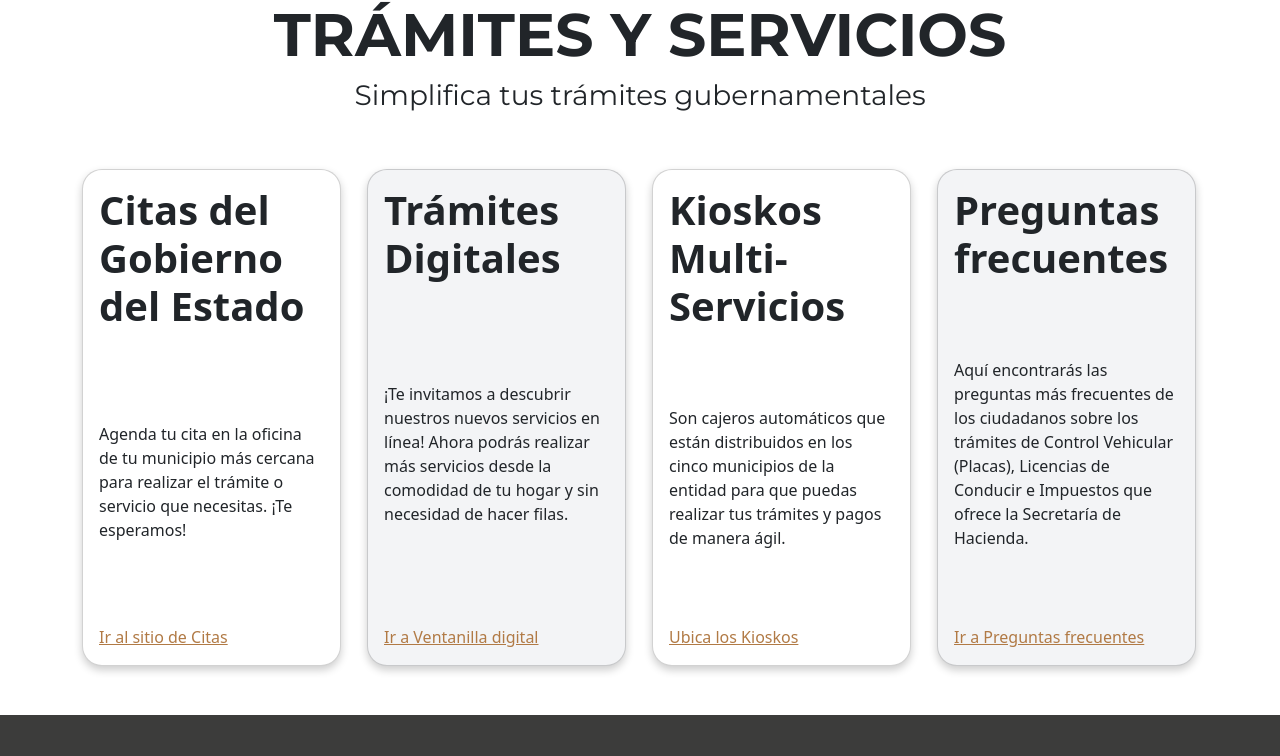
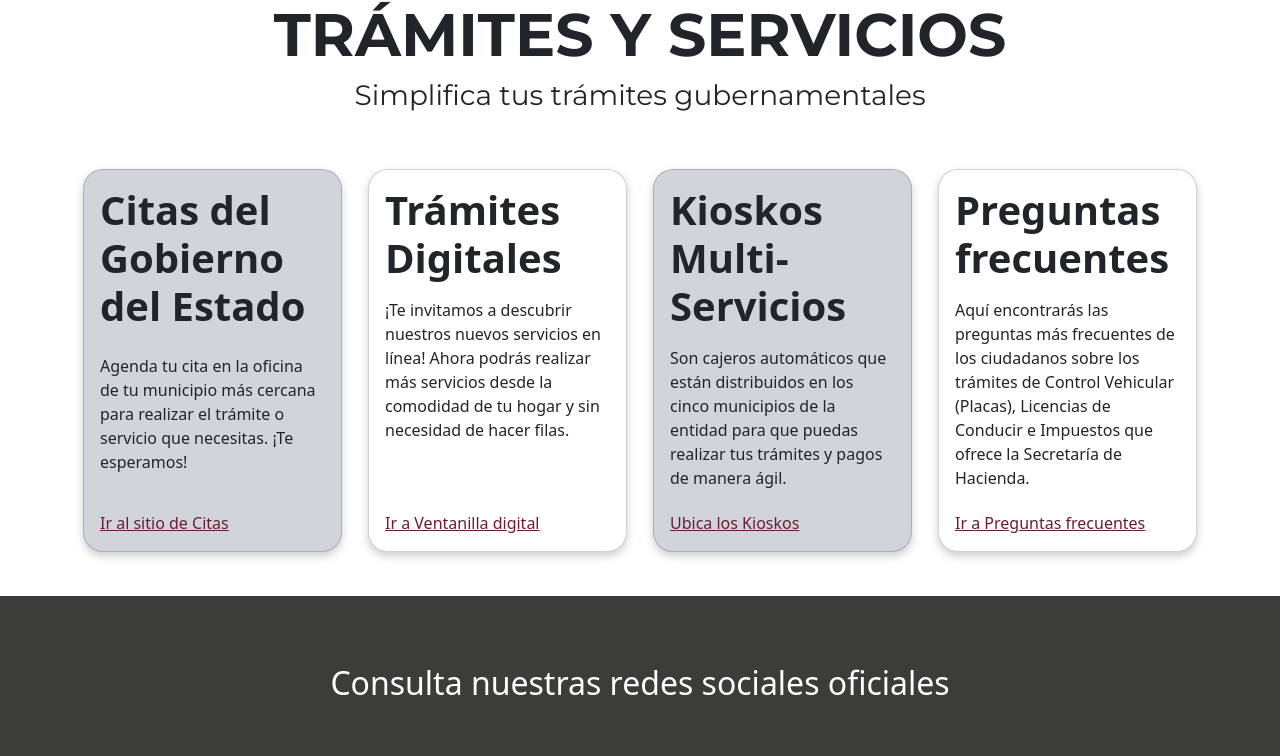
Before and after one commit to Leo-Contreras/pagina-muac, a React (Create React App) app: page / in a window 1280 px wide. Shown: the part 1975-2731 px from the top of the page. Built offline with nearby package versions, Linux system fonts and the light colour scheme.

Commit message:
3ra version (Responsividad agregada)

```diff
--- a/public/index.html
+++ b/public/index.html
@@ -5,7 +5,6 @@
     <meta charset="utf-8" />
     <link rel="icon" href="%PUBLIC_URL%/favicon.ico" />
     <meta name="viewport" content="width=device-width, initial-scale=1, shrink-to-fit=no">
-
     <meta name="theme-color" content="#000000" />
     <meta
       name="description"
--- a/src/App.css
+++ b/src/App.css
@@ -7,9 +7,6 @@
   max-width: 120%;
   max-height: 400px;
 }
-
-/* Estilos existentes */
-/* ... */
 
 .share-button {
   background: #B17A45 !important;
@@ -24,11 +21,7 @@
   font-weight: 800;
   font-size: 36px;
   line-height: 44px;
-  /* identical to box height, or 122% */
-
   letter-spacing: -0.01em;
-
-  /* Red */
 
   color: #6A1C32;
 }
@@ -41,7 +34,6 @@
   line-height: 84px;
   letter-spacing: -0.02em;
 
-  /* Red */
 
   color: #6A1C32;
 
@@ -50,9 +42,6 @@
 .row {
   margin-bottom: 20px;
 }
-
-/* Estilos existentes */
-/* ... */
 
 .contact-header {
   font-family: 'Montserrat', sans-serif;
@@ -77,7 +66,6 @@
   font-size: 16px;
   line-height: 43px;
   text-align: justify;
-  /* or 269% */
 
 
   color: #3C3C3B;
@@ -97,9 +85,6 @@
   box-shadow: 0 8px 16px 0 rgba(0, 0, 0, 0.2);
 }
 
-/* Estilos existentes */
-/* ... */
-
 .grey-background {
   background-color: #f0f0f0;
   padding: 20px;
@@ -110,8 +95,6 @@
   color : white;
 }
 
-/* Estilos existentes */
-/* ... */
 
 .tramites-header {
   font-family: 'Montserrat', sans-serif;
@@ -133,7 +116,7 @@
 .card-8 {
   width: 300px;
   height: 497px !important;
-  background: #D1D5DB;
+  background: #D1D5DB !important;
   border-radius: 20px;
 }
 
@@ -141,7 +124,7 @@
 .card-9 {
   width: 300px;
   height: 497px !important;
-  background: #F3F4F6 !important;
+  background: #F3F4F6;
   border-radius: 20px;
 }
 
@@ -231,15 +214,12 @@
 .card-4 {
   max-width: 509px;
   max-height: 550px;
-  min-width: 509px;
-  min-height: 550px;
+
 }
 
 .card-5 {
   max-width: 608px;
   max-height: 550px;
-  min-width: 608px;
-  min-height: 550px;
 }
 
 .card-header {
@@ -303,13 +283,92 @@
 .card-7 .card-link,
 .card-8 .card-link,
 .card-9 .card-link {
-  color: #B17A45;
+  color: #6A1C32;
 }
 
 
 @media (max-width: 767px) {
-  /* Estilos para dispositivos móviles */
+  .header {
+    font-size: 40px;
+    line-height: 54px;
+  }
+
+  .header-2 {
+    font-size: 24px;
+    line-height: 30px;
+  }
+
+  .contact-header {
+    font-size: 40px;
+    line-height: 48px;
+  }
+
+  .contact-subheader {
+    font-size: 20px;
+    line-height: 28px;
+  }
+
+  .tramites-header {
+    font-size: 40px;
+    line-height: 48px;
+  }
+
+  .tramites-subheader {
+    font-size: 20px;
+    line-height: 28px;
+  }
+
+  .row {
+    margin-bottom: 10px;
+  }
+
+  .social-icon-col {
+    margin: 5px;
+  }
 }
+
 @media (min-width: 768px) {
   /* Estilos para tabletas y dispositivos más grandes */
+  /* Ya tienes estilos específicos aquí, así que no es necesario hacer cambios */
 }
+
+/* CSS existente */
+/* ... */
+
+/* Consulta de medios para pantallas medianas */
+@media (max-width: 991px) {
+  .contact-header, .tramites-header {
+    font-size: 48px;
+    line-height: 56px;
+  }
+}
+
+/* Consulta de medios para pantallas pequeñas */
+@media (max-width: 767px) {
+  .contact-header, .tramites-header {
+    font-size: 40px;
+    line-height: 48px;
+  }
+  .logo-small {
+    max-height: 40px;
+  }
+
+  .hide-on-mobile {
+    display: none;
+  }
+}
+
+/* Consulta de medios para pantallas extra pequeñas */
+@media (max-width: 575px) {
+  .contact-header, .tramites-header {
+    font-size: 32px;
+    line-height: 40px;
+  }
+}
+
+@media (max-width: 767px) {
+  .stack-on-mobile {
+    display: flex;
+    flex-direction: column;
+  }
+}
--- a/src/App.js
+++ b/src/App.js
@@ -20,32 +20,34 @@ function App() {
                 <Row className="align-items-center my-3">
                     <Col xs="auto">
                         <a href="https://gestion.bajacalifornia.gob.mx/adbc/#">
-                    <img src={logo} alt="Logo" className="logo" />
+                            <img src={logo} alt="Logo" className="logo logo-small" />
                         </a>
                     </Col>
                     <Col className="text-end">
-                    <Button className="share-button">Compartir</Button>
+                        <Button className="share-button hide-on-mobile">Compartir</Button>
                     </Col>
                 </Row>
                 <Row className="my-3">
                     <Col>
-                    <h1 className="header-2" > Modelo Único de</h1>
-                    <h1 className="header">  Atención Ciudadana BC </h1>
+                        <h1 className="header-2"> Modelo Único de</h1>
+                        <h1 className="header"> Atención Ciudadana BC </h1>
                     </Col>
                 </Row>
-            <Row className="my-3">
-                <Col className="text-justify">
-                    <hr style={{color: "white"}}/>
+                <Row className="my-3 stack-on-tablet">
+                    <Col md={6} xs={12} className="text-justify">
+                        <hr style={{ color: "white" }} />
                         <h6 className="texto-bienvenida">
-                        Bienvenido al MUAC, donde estamos comprometidos en servirte de la mejor manera. Contamos con un equipo altamente capacitado para atenderte, resolver tus dudas e inquietudes.
-                        No dudes en contactarnos, estamos siempre a tu disposición para ayudarte. ¡Gracias por confiar en nosotros!
+                            Bienvenido al MUAC, donde estamos comprometidos en servirte de la
+                            mejor manera. Contamos con un equipo altamente capacitado para
+                            atenderte, resolver tus dudas e inquietudes. No dudes en
+                            contactarnos, estamos siempre a tu disposición para ayudarte.
+                            ¡Gracias por confiar en nosotros!
                         </h6>
                     </Col>
-                <Col className="text-center">
+                    <Col md={6} xs={12} className="text-center">
                         <img src={logoMuac} alt="Logo MUAC" className="logo-muac" />
                     </Col>
                 </Row>
-
             </Container>
 
             <div className="grey-background">
@@ -59,51 +61,68 @@ function App() {
                         </Col>
                     </Row>
                     <Row>
-                        <Col md={6}>
+                        <Col md={6} className="mb-4">
                             <img
-                                className="mb-4 custom-image card-1"
+                                className="custom-image card-1 w-100"
                                 src={cardImg1}
                                 alt="Card 1"
-                                onClick={() => window.open('http://www.bajacalifornia.gob.mx', '_blank')}
+                                onClick={() =>
+                                    window.open("http://www.bajacalifornia.gob.mx", "_blank")
+                                }
                             />
                         </Col>
-                        <Col md={3}>
+                        <Col md={3} className="mb-4">
                             <img
-                                className="mb-4 custom-image card-2"
+                                className="custom-image card-2 w-100"
                                 src={cardImg2}
                                 alt="Card 2"
-                                onClick={() => window.open('https://api.whatsapp.com', '_blank')}
+                                onClick={() =>
+                                    window.open("https://api.whatsapp.com", "_blank")
+                                }
                             />
                         </Col>
-                        <Col md={3}>
+                        <Col md={3} className="mb-4">
                             <img
-                                className="mb-4 custom-image card-3"
+                                className="custom-image card-3 w-100"
                                 src={cardImg3}
                                 alt="Card 3"
-                                onClick={() => window.open('https://www.messenger.com/login.php?next=https%3A%2F%2Fwww.messenger.com%2Ft%2F120544204635995', '_blank')}
+                                onClick={() =>
+                                    window.open(
+                                        "https://www.messenger.com/login.php?next=https%3A%2F%2Fwww.messenger                %2Ft%2F120544204635995",
+                                        "_blank"
+                                    )
+                                }
                             />
                         </Col>
                     </Row>
                     <Row>
-                        <Col md={6}>
+                        <Col md={6} className="mb-4">
                             <img
-                                className="mb-4 custom-image card-4"
+                                className="custom-image card-4 w-100"
                                 src={cardImg4}
                                 alt="Card 4"
-                                onClick={() => window.open('http://sctg.bajacalifornia.gob.mx:8080/quejas/queja.jsp', '_blank')}
+                                onClick={() =>
+                                    window.open(
+                                        "http://sctg.bajacalifornia.gob.mx:8080/quejas/queja.jsp",
+                                        "_blank"
+                                    )
+                                }
                             />
                         </Col>
-                        <Col md={6}>
+                        <Col md={6} className="mb-4">
                             <img
-                                className="mb-4 custom-image card-5"
+                                className="custom-image card-5 w-100"
                                 src={cardImg5}
                                 alt="Card 5"
-                                onClick={() => window.open('https://linktr.ee/atencionciudadanabc?utm_source=linktree_profile_share&ltsid=0eeec74c-56b1-4e9a-8a8d-da7814867006', '_blank')}
+                                onClick={() =>
+                                    window.open(
+                                        "https://linktr.ee/atencionciudadanabc?utm_source=linktree_profile_share&ltsid=0eeec74c-56b1-4e9a-8a8d-da7814867006",
+                                        "_blank"
+                                    )
+                                }
                             />
                         </Col>
                     </Row>
-
-
                 </Container>
             </div>
 
@@ -111,51 +130,123 @@ function App() {
                 <Row className="my-5">
                     <Col className="text-center">
                         <h2 className="tramites-header">TRÁMITES Y SERVICIOS</h2>
-                        <h5 className="tramites-subheader">Simplifica tus trámites gubernamentales</h5>
+                        <h5 className="tramites-subheader">
+                            Simplifica tus trámites gubernamentales
+                        </h5>
                     </Col>
                 </Row>
-                <Row>
-                        <Col xs={12} sm={6} md={6} lg={3} className="mb-4">
-                            <Card className="card-6" onClick={() => window.open('https://citas.ebajacalifornia.gob.mx/', '_blank')}>
-                                <Card.Body>
-                                    <Card.Text ><h1><strong>Citas del Gobierno del Estado</strong></h1></Card.Text>
-                                    <Card.Text className="text-justify" >
-                                        Agenda tu cita en la oficina de tu municipio más cercana para realizar el trámite o servicio que necesitas. ¡Te esperamos!
+                <Row className="gx-4 gy-4">
+                    <Col xs={12} sm={6} md={6} lg={3} className="mb-4 d-flex justify-content-center">
+                            <Card
+                            className="card-6 h-100"
+                            onClick={() =>
+                                window.open("https://citas.ebajacalifornia.gob.mx/", "_blank")
+                            }
+                        >
+                            <Card.Body className="d-flex flex-column">
+                                <Card.Text>
+                                    <h1>
+                                        <strong>Citas del Gobierno del Estado</strong>
+                                    </h1>
                                 </Card.Text>
-                                    <Card.Link href="https://citas.ebajacalifornia.gob.mx/" target="_blank">Ir al sitio de Citas</Card.Link>
+                                <Card.Text className="text-justify flex-grow-1">
+                                    Agenda tu cita en la oficina de tu municipio más cercana para
+                                    realizar el trámite o servicio que necesitas. ¡Te esperamos!
+                                </Card.Text>
+                                <Card.Link
+                                    href="https://citas.ebajacalifornia.gob.mx/"
+                                    target="_blank"
+                                >
+                                    Ir al sitio de Citas
+                                </Card.Link>
                             </Card.Body>
                         </Card>
                     </Col>
-                        <Col xs={12} sm={6} md={6} lg={3} className="mb-4">
-                            <Card className="card-7" onClick={() => window.open('https://tramites.ebajacalifornia.gob.mx/ventanillaunica/', '_blank')}>
-                                <Card.Body>
-                                    <Card.Title><h1><strong>Trámites Digitales</strong> </h1></Card.Title>
-                                    <Card.Text className="text-justify">
-                                        ¡Te invitamos a descubrir nuestros nuevos servicios en línea! Ahora podrás realizar más servicios desde la comodidad de tu hogar y sin necesidad de hacer filas.
+                    <Col xs={12} sm={6} md={6} lg={3} className="mb-4 d-flex justify-content-center">
+                    <Card
+                            className="card-7 h-100"
+                            onClick={() =>
+                                window.open(
+                                    "https://tramites.ebajacalifornia.gob.mx/ventanillaunica/",
+                                    "_blank"
+                                )
+                            }
+                        >
+                            <Card.Body className="d-flex flex-column">
+                                <Card.Title>
+                                    <h1>
+                                        <strong>Trámites Digitales</strong>{" "}
+                                    </h1>
+                                </Card.Title>
+                                <Card.Text className="text-justify flex-grow-1">
+                                    ¡Te invitamos a descubrir nuestros nuevos servicios en línea!
+                                    Ahora podrás realizar más servicios desde la comodidad de tu
+                                    hogar y sin necesidad de hacer filas.
                                 </Card.Text>
-                                    <Card.Link href="https://tramites.ebajacalifornia.gob.mx/ventanillaunica/" target="_blank">Ir a Ventanilla digital</Card.Link>
+                                <Card.Link
+                                    href="https://tramites.ebajacalifornia.gob.mx/ventanillaunica/"
+                                    target="_blank"
+                                >
+                                    Ir a Ventanilla digital
+                                </Card.Link>
                             </Card.Body>
                         </Card>
                     </Col>
-                        <Col xs={12} sm={6} md={6} lg={3} className="mb-4">
-                            <Card className="card-8" onClick={() => window.open('http://appsweb.ebajacalifornia.gob.mx/sifos/kiosko/index', '_blank')}>
-                                <Card.Body>
-                                    <Card.Title > <h1><strong>Kioskos Multi-Servicios </strong></h1></Card.Title>
-                                    <Card.Text>
+                    <Col xs={12} sm={6} md={6} lg={3} className="mb-4 d-flex justify-content-center">
+                     <Card
+                            className="card-8 h-100"
+                            onClick={() =>
+                                window.open(
+                                    "http://appsweb.ebajacalifornia.gob.mx/sifos/kiosko/index",
+                                    "_blank"
+                                )
+                            }
+                        >
+                            <Card.Body className="d-flex flex-column">
+                                <Card.Title>
+                                    {" "}
+                                    <h1>
+                                        <strong>Kioskos Multi-Servicios </strong>
+                                    </h1>
+                                </Card.Title>
+                                <Card.Text className="flex-grow-1">
                                     Son cajeros automáticos que están distribuidos en los cinco municipios de la entidad para que puedas realizar tus trámites y pagos de manera ágil.
                                 </Card.Text>
-                                    <Card.Link href="http://appsweb.ebajacalifornia.gob.mx/sifos/kiosko/index" target="_blank">Ubica los Kioskos</Card.Link>
+                                <Card.Link
+                                    href="http://appsweb.ebajacalifornia.gob.mx/sifos/kiosko/index"
+                                    target="_blank"
+                                >
+                                    Ubica los Kioskos
+                                </Card.Link>
                             </Card.Body>
                         </Card>
                     </Col>
-                    <Col xs={12} sm={6} md={6} lg={3} className="mb-4">
-                        <Card className="card-9" onClick={() => window.open('https://www.bajacalifornia.gob.mx/Gobierno/FAQ', '_blank')}>
-                            <Card.Body>
-                                <Card.Title> <h1><strong>Preguntas frecuentes</strong> </h1></Card.Title>
-                                <Card.Text className="text-justify">
+                    <Col xs={12} sm={6} md={6} lg={3} className="mb-4 d-flex justify-content-center">
+                    <Card
+                            className="card-9 h-100"
+                            onClick={() =>
+                                window.open(
+                                    "https://www.bajacalifornia.gob.mx/Gobierno/FAQ",
+                                    "_blank"
+                                )
+                            }
+                        >
+                            <Card.Body className="d-flex flex-column">
+                                <Card.Title>
+                                    {" "}
+                                    <h1>
+                                        <strong>Preguntas frecuentes</strong>{" "}
+                                    </h1>
+                                </Card.Title>
+                                <Card.Text className="text-justify flex-grow-1">
                                     Aquí encontrarás las preguntas más frecuentes de los ciudadanos sobre los trámites de Control Vehicular (Placas), Licencias de Conducir e Impuestos que ofrece la Secretaría de Hacienda.
                                 </Card.Text>
-                                <Card.Link href="https://www.bajacalifornia.gob.mx/Gobierno/FAQ" target="_blank">Ir a Preguntas frecuentes</Card.Link>
+                                <Card.Link
+                                    href="https://www.bajacalifornia.gob.mx/Gobierno/FAQ"
+                                    target="_blank"
+                                >
+                                    Ir a Preguntas frecuentes
+                                </Card.Link>
                             </Card.Body>
                         </Card>
                     </Col>
@@ -165,9 +256,12 @@ function App() {
                 <Container>
                     <Row className="my-5">
                         <Col className="text-center">
-                                <h2 className="social-header">Consulta nuestras redes sociales oficiales</h2>
+                            <h2 className="social-header">
+                                Consulta nuestras redes sociales oficiales
+                            </h2>
                         </Col>
                     </Row>
+
                 <Row className="social-icons">
                     <Col className="social-icon-col">
                         <a href="https://www.facebook.com/AgenciaDigitaldeBajaCalifornia" target="_blank" rel="noopener noreferrer" className="social-icon">
@@ -206,19 +300,18 @@ function App() {
                         </a>
                     </Col>
                 </Row>
-
                     <Row className="my-5">
                         <Col>
                             <p className="copyright-text">
-                                    © 2023 - Gobierno del Estado de Baja California | Políticas de Privacidad y Seguridad | Accesibilidad
+                                © 2023 - Gobierno del Estado de Baja California | Políticas de
+                                Privacidad y Seguridad | Accesibilidad
                             </p>
                         </Col>
                     </Row>
                 </Container>
             </div>
+        </>
 
-
-        </>
     );
 }
 
```
Lines whose indentation alone changed are shown as unchanged.
